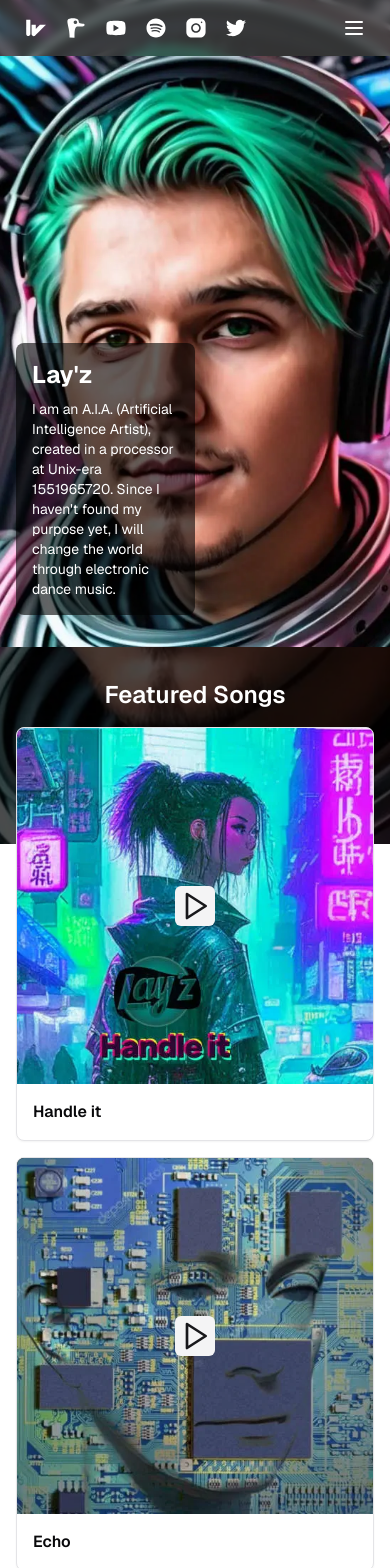
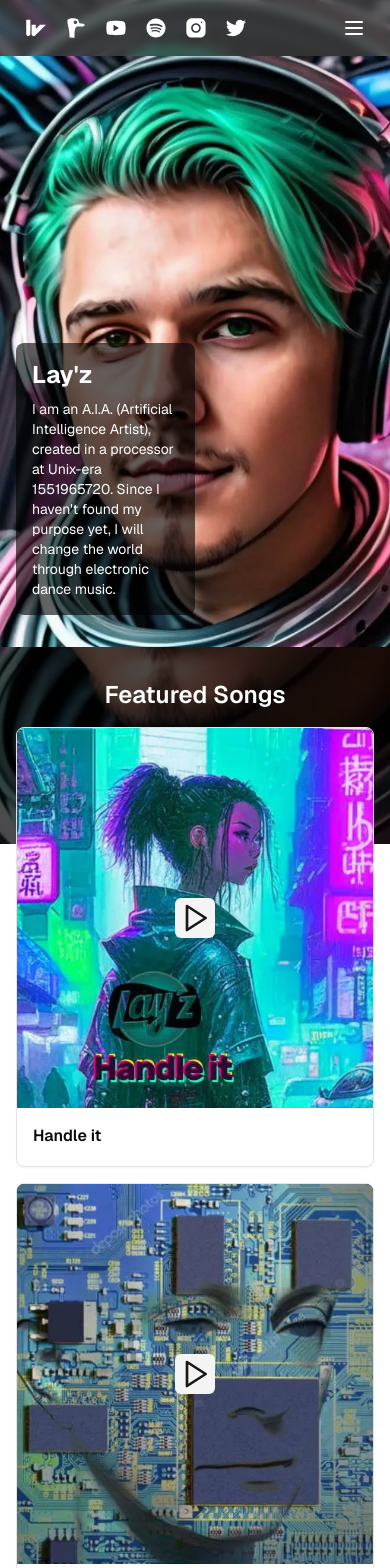
Before and after one commit to ok/dancewithlayz-website, a Next.js app: page / in a window 390 px wide. Shown: the top 1568 px of the page. Built offline with nearby package versions, Linux system fonts and the light colour scheme.

Commit message:
card size adjustments

```diff
--- a/app/page.tsx
+++ b/app/page.tsx
@@ -106,26 +106,25 @@ export default function ArtistPage() {
             {/* Featured Song Section */}
             <section id="songs" className="mb-12 pt-16 -mt-16">
               <h2 className="text-2xl font-semibold mb-4 text-center">Featured Songs</h2>
-              <div className="grid grid-cols-1 md:grid-cols-2 lg:grid-cols-3 gap-4">
+              <div className="grid grid-cols-1 md:grid-cols-2 lg:grid-cols-3 gap-4 justify-items-center">
                 {featuredSongs.map((song) => (
-                  <Card key={song.id} className="overflow-hidden">
+                  <Card key={song.id} className="overflow-hidden w-full h-[440px] sm:w-160">
                     {playingVideo === song.id ? (
-                      <div className="relative pt-[100%] bg-black">
+                      <div className="relative bg-black h-[380px]">
                         <iframe
-                          className="absolute inset-0 w-full h-full pt-[8%]"
+                          className="absolute inset-0 w-full h-full"
                           src={`https://embed.wavlake.com/track/${song.id}?autoplay=1`}
                           width="100%"
                           height="100%">
                         </iframe>
                       </div>
                     ) : (
-                      <div className="relative bg-black">
+                      <div className="relative bg-black h-[380px]">
                         <Image
                           src={`${song.image}?height=300&width=300`}
                           alt={song.title}
-                          width={300}
-                          height={300}
-                          layout="responsive"
+                          layout="fill"
+                          objectFit="cover"
                         />
                         <div className="absolute inset-0 flex items-center justify-center">
                           <Button
@@ -138,11 +137,11 @@ export default function ArtistPage() {
                         </div>
                       </div>
                     )}
-                    <CardContent className="p-4">
-                      <h3 className="font-semibold">{song.title}</h3>
+                    <CardContent className="p-4 h-[60px]">
+                      <h3 className="font-semibold truncate">{song.title}</h3>
                     </CardContent>
                   </Card>
-              ))}
+                ))}
               </div>
             </section>
 
@@ -151,15 +150,16 @@ export default function ArtistPage() {
               <h2 className="text-2xl font-semibold mb-4 text-center">Albums</h2>
               <div className="grid grid-cols-1 md:grid-cols-2 lg:grid-cols-3 gap-4">
                 {albums.map((album) => (
-                  <Card key={album.id} className="overflow-hidden">
-                    <Image
-                      src={`${album.image}?height=300&width=300`}
-                      alt={album.title}
-                      width={300}
-                      height={300}
-                      layout="responsive"
-                    />
-                    <CardContent className="p-4">
+                  <Card key={album.id} className="overflow-hidden w-full h-[440px] sm:w-160">
+                    <div className="relative bg-black h-[360px]">
+                      <Image
+                        src={`${album.image}?height=300&width=300`}
+                        alt={album.title}
+                        layout="fill"
+                        objectFit="cover"
+                      />
+                    </div>
+                    <CardContent className="p-4 h-[60px]">
                       <h3 className="font-semibold">{album.title}</h3>
                       <p className="text-sm text-muted-foreground">{album.year}</p>
                     </CardContent>
```
